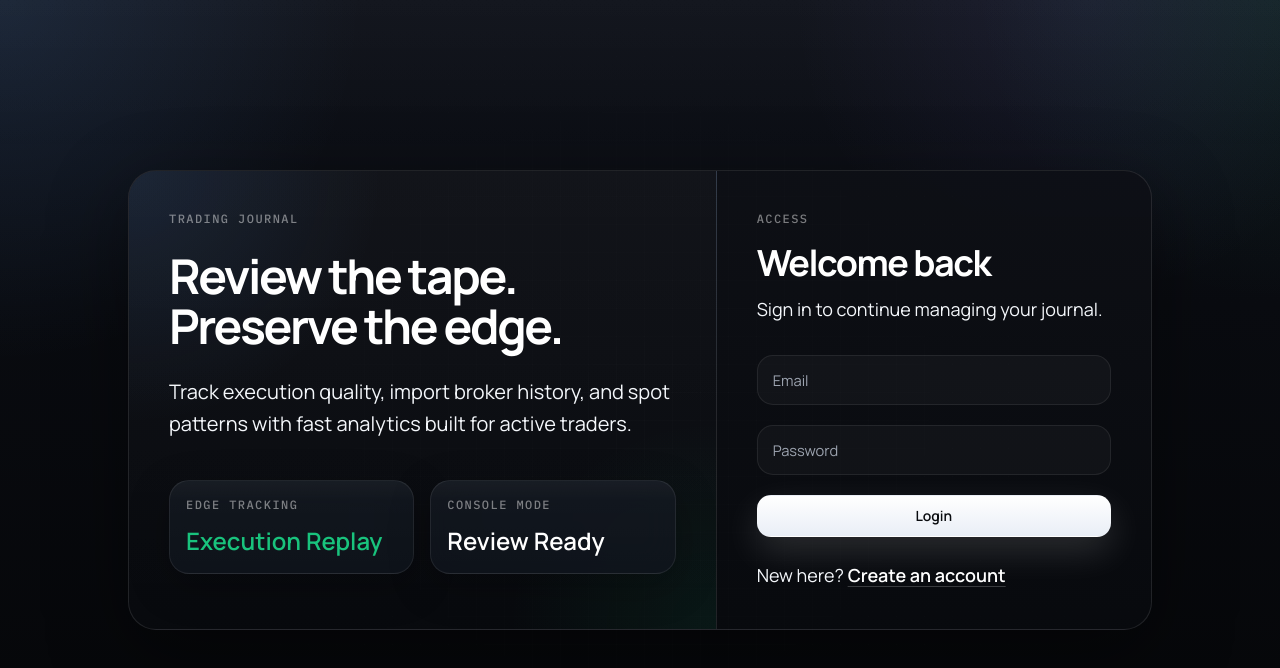
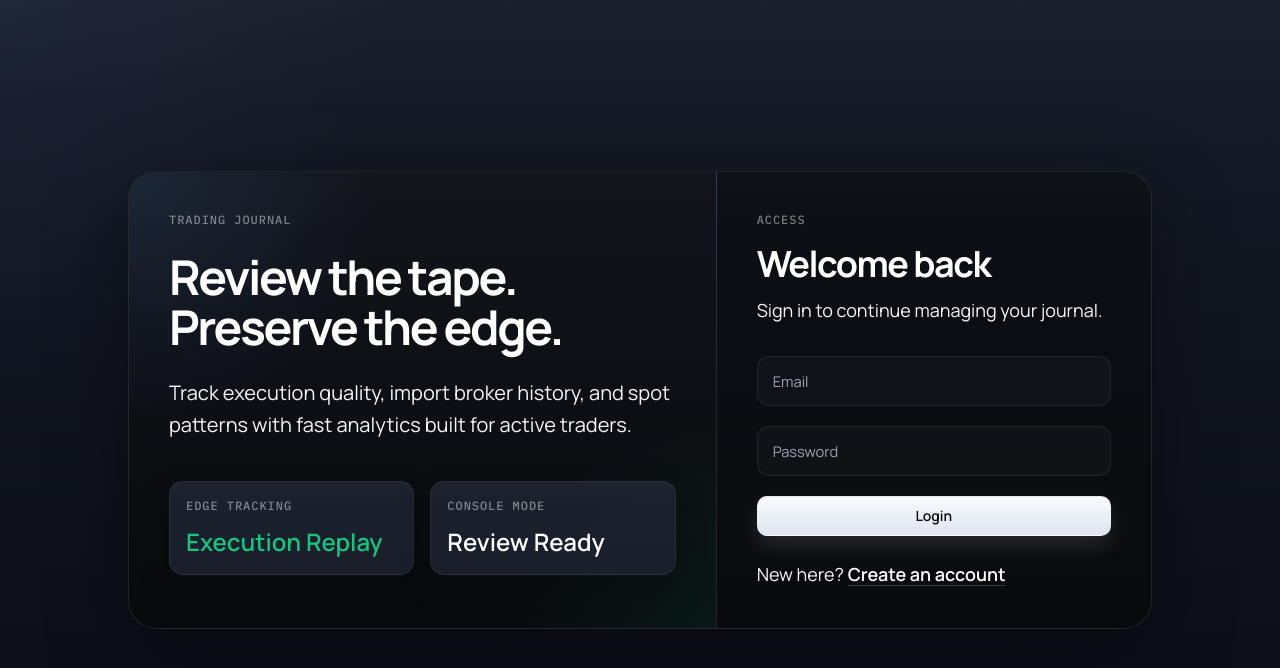
Before and after one commit to sim-haupt/Trader, a React (Vite) app in the folder frontend/: page /login in a window 1280 px wide. Shown: the top 668 px of the page. Built offline with nearby package versions, Linux system fonts and the light colour scheme; no server answers.

Commit message:
redesign

```diff
--- a/frontend/src/components/AnalyticsCharts.jsx
+++ b/frontend/src/components/AnalyticsCharts.jsx
@@ -16,17 +16,17 @@ import { formatCurrency, formatPercent } from "../utils/formatters";
 
 function tooltipStyle() {
   return {
-    background: "rgba(11,13,18,0.96)",
-    border: "1px solid rgba(255,255,255,0.12)",
-    borderRadius: "16px",
+    background: "rgba(25,30,43,0.96)",
+    border: "1px solid rgba(255,255,255,0.08)",
+    borderRadius: "12px",
     color: "#f5f7fb",
-    boxShadow: "0 24px 60px rgba(0,0,0,0.38)"
+    boxShadow: "0 18px 40px rgba(0,0,0,0.28)"
   };
 }
 
 function MiniMetric({ label, value, tone = "text-white", note }) {
   return (
-    <div className="rounded-[18px] border border-white/8 bg-white/[0.03] px-4 py-4 shadow-[inset_0_1px_0_rgba(255,255,255,0.05)]">
+    <div className="rounded-[12px] border border-white/8 bg-white/[0.025] px-4 py-4">
       <p className="ui-title text-[10px] text-white/48">{label}</p>
       <p className={`mt-3 text-3xl font-bold tracking-[-0.04em] ${tone}`}>{value}</p>
       {note ? <p className="mt-2 text-sm text-white/56">{note}</p> : null}
@@ -50,7 +50,7 @@ function AnalyticsCharts({ analytics }) {
           {lastSevenDays.map((day) => (
             <div
               key={day.date}
-              className="rounded-[18px] border border-white/8 bg-[linear-gradient(180deg,rgba(255,255,255,0.035),rgba(255,255,255,0.015))] px-4 py-4 shadow-[inset_0_1px_0_rgba(255,255,255,0.04)]"
+              className="rounded-[10px] border border-white/8 bg-[linear-gradient(180deg,rgba(255,255,255,0.02),rgba(255,255,255,0.008))] px-4 py-4"
             >
               <p className="ui-title text-[10px] uppercase text-white/45">{day.weekday}</p>
               <p className="mt-2 text-sm text-white/62">{day.label}</p>
@@ -97,12 +97,12 @@ function AnalyticsCharts({ analytics }) {
               <AreaChart data={equityCurve}>
                 <defs>
                   <linearGradient id="equityGradient" x1="0" y1="0" x2="0" y2="1">
-                    <stop offset="5%" stopColor="#ffffff" stopOpacity={0.16} />
-                    <stop offset="45%" stopColor="#19c37d" stopOpacity={0.2} />
-                    <stop offset="95%" stopColor="#19c37d" stopOpacity={0.03} />
+                    <stop offset="0%" stopColor="#2be28c" stopOpacity={0.22} />
+                    <stop offset="55%" stopColor="#2be28c" stopOpacity={0.08} />
+                    <stop offset="100%" stopColor="#2be28c" stopOpacity={0.01} />
                   </linearGradient>
                 </defs>
-                <CartesianGrid stroke="rgba(255,255,255,0.06)" vertical={false} />
+                <CartesianGrid stroke="rgba(255,255,255,0.05)" vertical={false} />
                 <XAxis
                   dataKey="date"
                   stroke="#8e96a6"
@@ -115,7 +115,7 @@ function AnalyticsCharts({ analytics }) {
                 <Area
                   type="monotone"
                   dataKey="equity"
-                  stroke="#19c37d"
+                  stroke="#18c87a"
                   strokeWidth={3}
                   fill="url(#equityGradient)"
                 />
@@ -151,7 +151,7 @@ function AnalyticsCharts({ analytics }) {
           <div className="h-[320px]">
             <ResponsiveContainer width="100%" height="100%">
               <BarChart data={averageTradeDayData}>
-                <CartesianGrid stroke="rgba(255,255,255,0.06)" vertical={false} />
+                <CartesianGrid stroke="rgba(255,255,255,0.05)" vertical={false} />
                 <XAxis
                   dataKey="label"
                   stroke="#8e96a6"
@@ -167,7 +167,7 @@ function AnalyticsCharts({ analytics }) {
                   tick={{ fill: "#c6cedb", fontSize: 11 }}
                 />
                 <Tooltip contentStyle={tooltipStyle()} />
-                <Bar dataKey="averagePnl" barSize={28} radius={[8, 8, 0, 0]}>
+                <Bar dataKey="averagePnl" barSize={26} radius={[6, 6, 0, 0]}>
                   {averageTradeDayData.map((entry) => (
                     <Cell key={entry.date} fill={entry.averagePnl >= 0 ? "#56f0a9" : "#ff6b6b"} />
                   ))}
--- a/frontend/src/components/TradeTable.jsx
+++ b/frontend/src/components/TradeTable.jsx
@@ -5,7 +5,7 @@ function TradeTable({ trades, onEdit, onDelete, onSelectTrade, showActions = tru
     <div className="ui-table-shell">
       <div className="overflow-x-auto">
         <table className="min-w-full divide-y divide-white/10 text-sm">
-          <thead className="bg-[linear-gradient(180deg,rgba(255,255,255,0.045),rgba(255,255,255,0.015))]">
+          <thead className="bg-[linear-gradient(180deg,rgba(255,255,255,0.024),rgba(255,255,255,0.008))]">
             <tr className="ui-title text-left text-[11px] text-white/58">
               <th className="px-4 py-4">DATE</th>
               <th className="px-4 py-4">SYMBOL</th>
@@ -35,7 +35,7 @@ function TradeTable({ trades, onEdit, onDelete, onSelectTrade, showActions = tru
                       onSelectTrade?.(trade);
                     }
                   }}
-                  className="cursor-pointer transition hover:bg-white/[0.035] focus:bg-white/[0.035] focus:outline-none"
+                  className="cursor-pointer transition hover:bg-white/[0.025] focus:bg-white/[0.025] focus:outline-none"
                 >
                   <td className="px-4 py-4 text-white/88">{formatDate(trade.entryDate)}</td>
                   <td className="px-4 py-4 text-[15px] font-semibold tracking-[-0.02em] text-white">{trade.symbol}</td>
--- a/frontend/src/components/ui/Card.jsx
+++ b/frontend/src/components/ui/Card.jsx
@@ -2,11 +2,11 @@ function Card({ title, subtitle, action, children, className = "" }) {
   return (
     <section className={`ui-panel p-0 ${className}`}>
       {(title || subtitle || action) && (
-        <div className="border-b border-white/8 bg-[linear-gradient(180deg,rgba(255,255,255,0.04),rgba(255,255,255,0.012))] px-6 py-5">
+        <div className="border-b border-white/8 bg-[linear-gradient(180deg,rgba(255,255,255,0.026),rgba(255,255,255,0.008))] px-6 py-5">
           <div className="flex items-start justify-between gap-4">
             <div>
-              {title && <h2 className="ui-title text-[11px] text-white/82">{title}</h2>}
-              {subtitle ? <p className="mt-2 max-w-2xl text-[15px] leading-6 text-white/56">{subtitle}</p> : null}
+              {title && <h2 className="ui-title text-[11px] text-white/78">{title}</h2>}
+              {subtitle ? <p className="mt-2 max-w-2xl text-[15px] leading-6 text-white/54">{subtitle}</p> : null}
             </div>
             {action}
           </div>
--- a/frontend/src/index.css
+++ b/frontend/src/index.css
@@ -7,24 +7,24 @@
 :root,
 body,
 body[data-theme="dark"] {
-  --bg-0: #050608;
-  --bg-1: #090b10;
-  --bg-2: #10131b;
-  --panel: rgba(17, 21, 30, 0.82);
-  --panel-strong: rgba(12, 14, 20, 0.98);
-  --panel-soft: rgba(255, 255, 255, 0.03);
-  --line: rgba(255, 255, 255, 0.08);
-  --line-strong: rgba(255, 255, 255, 0.16);
-  --text: #f4f7fb;
-  --text-soft: #a6afbf;
-  --text-dim: #737c8e;
-  --mint: #19c37d;
-  --red: #ff5d6c;
-  --yellow: #f6c453;
+  --bg-0: #0a0d14;
+  --bg-1: #111520;
+  --bg-2: #171c28;
+  --panel: rgba(28, 33, 47, 0.88);
+  --panel-strong: rgba(25, 30, 43, 0.96);
+  --panel-soft: rgba(255, 255, 255, 0.025);
+  --line: rgba(255, 255, 255, 0.07);
+  --line-strong: rgba(255, 255, 255, 0.12);
+  --text: #f4f6fb;
+  --text-soft: #b1b8c7;
+  --text-dim: #8c94a6;
+  --mint: #18c87a;
+  --red: #ff5d57;
+  --yellow: #f4c85c;
   --blue: #63a7ff;
-  --violet: #8b7cff;
-  --shadow: 0 24px 80px rgba(0, 0, 0, 0.42);
-  --shadow-soft: 0 12px 40px rgba(0, 0, 0, 0.26);
+  --violet: #7f8cff;
+  --shadow: 0 24px 80px rgba(0, 0, 0, 0.34);
+  --shadow-soft: 0 12px 32px rgba(0, 0, 0, 0.24);
 }
 
 * {
@@ -41,10 +41,8 @@ body {
 body {
   font-family: "Manrope", sans-serif;
   background:
-    radial-gradient(circle at top left, rgba(99, 167, 255, 0.12), transparent 24%),
-    radial-gradient(circle at 85% 0%, rgba(139, 124, 255, 0.08), transparent 22%),
-    radial-gradient(circle at top right, rgba(25, 195, 125, 0.08), transparent 20%),
-    linear-gradient(180deg, var(--bg-2) 0%, var(--bg-1) 38%, var(--bg-0) 100%);
+    radial-gradient(circle at top left, rgba(99, 167, 255, 0.06), transparent 26%),
+    linear-gradient(180deg, var(--bg-2) 0%, var(--bg-1) 42%, var(--bg-0) 100%);
   color: var(--text);
 }
 
@@ -58,11 +56,11 @@ body::before {
   inset: 0;
   pointer-events: none;
   background:
-    linear-gradient(rgba(255, 255, 255, 0.025) 1px, transparent 1px),
-    linear-gradient(90deg, rgba(255, 255, 255, 0.025) 1px, transparent 1px);
-  background-size: 28px 28px;
-  mask-image: radial-gradient(circle at center, black, transparent 92%);
-  opacity: 0.5;
+    linear-gradient(rgba(255, 255, 255, 0.015) 1px, transparent 1px),
+    linear-gradient(90deg, rgba(255, 255, 255, 0.015) 1px, transparent 1px);
+  background-size: 36px 36px;
+  mask-image: radial-gradient(circle at center, black, transparent 88%);
+  opacity: 0.35;
 }
 
 body::after {
@@ -70,7 +68,7 @@ body::after {
   position: fixed;
   inset: 0;
   pointer-events: none;
-  background: linear-gradient(180deg, rgba(255, 255, 255, 0.02), transparent 20%);
+  background: linear-gradient(180deg, rgba(255, 255, 255, 0.02), transparent 16%);
 }
 
 input,
@@ -97,16 +95,16 @@ textarea {
     min-height: 100vh;
     display: grid;
     place-items: start center;
-    padding: 24px;
+    padding: 20px;
   }
 
   .desktop-frame {
-    width: min(100%, 1600px);
+    width: min(100%, 1560px);
     min-height: calc(100vh - 56px);
-    background: linear-gradient(180deg, rgba(255, 255, 255, 0.015), transparent 22%);
+    background: transparent;
     display: grid;
     grid-template-rows: auto 1fr;
-    gap: 18px;
+    gap: 16px;
     padding: 0;
   }
 
@@ -115,30 +113,30 @@ textarea {
     top: 0;
     z-index: 20;
     border: 1px solid var(--line);
-    border-radius: 20px;
+    border-radius: 16px;
     background:
-      linear-gradient(180deg, rgba(255, 255, 255, 0.045), rgba(255, 255, 255, 0.01)),
-      rgba(12, 14, 20, 0.78);
-    backdrop-filter: blur(20px);
+      linear-gradient(180deg, rgba(255, 255, 255, 0.025), rgba(255, 255, 255, 0.008)),
+      rgba(22, 27, 39, 0.9);
+    backdrop-filter: blur(16px);
     box-shadow: var(--shadow-soft);
-    padding: 12px 14px;
+    padding: 12px;
   }
 
   .ui-panel {
     overflow: hidden;
     border: 1px solid var(--line);
-    border-radius: 20px;
+    border-radius: 14px;
     background:
-      linear-gradient(180deg, rgba(255, 255, 255, 0.045), rgba(255, 255, 255, 0.012) 22%, transparent 100%),
+      linear-gradient(180deg, rgba(255, 255, 255, 0.022), rgba(255, 255, 255, 0.006) 18%, transparent 100%),
       var(--panel);
     box-shadow: var(--shadow-soft);
-    backdrop-filter: blur(16px);
+    backdrop-filter: blur(12px);
   }
 
   .ui-title {
     font-family: "IBM Plex Mono", monospace;
     font-weight: 500;
-    letter-spacing: 0.12em;
+    letter-spacing: 0.08em;
     text-transform: uppercase;
     line-height: 1.35;
   }
@@ -146,8 +144,8 @@ textarea {
   .ui-input {
     width: 100%;
     border: 1px solid var(--line);
-    border-radius: 16px;
-    background: rgba(255, 255, 255, 0.032);
+    border-radius: 12px;
+    background: rgba(255, 255, 255, 0.028);
     color: var(--text);
     padding: 13px 15px;
     outline: none;
@@ -161,7 +159,7 @@ textarea {
   .ui-input:focus {
     border-color: rgba(99, 167, 255, 0.5);
     background: rgba(255, 255, 255, 0.05);
-    box-shadow: 0 0 0 4px rgba(99, 167, 255, 0.12), 0 12px 30px rgba(0, 0, 0, 0.18);
+    box-shadow: 0 0 0 4px rgba(99, 167, 255, 0.1);
   }
 
   .ui-button,
@@ -171,7 +169,7 @@ textarea {
     align-items: center;
     justify-content: center;
     gap: 8px;
-    border-radius: 14px;
+    border-radius: 10px;
     border: 1px solid var(--line);
     transition:
       transform 120ms ease,
@@ -188,35 +186,35 @@ textarea {
   }
 
   .ui-button {
-    background: linear-gradient(180deg, rgba(255,255,255,0.055), rgba(255,255,255,0.025));
+    background: linear-gradient(180deg, rgba(255,255,255,0.04), rgba(255,255,255,0.02));
     color: var(--text);
-    padding: 10px 14px;
+    padding: 9px 13px;
     font-size: 0.85rem;
     font-weight: 600;
-    box-shadow: inset 0 1px 0 rgba(255,255,255,0.05);
+    box-shadow: inset 0 1px 0 rgba(255,255,255,0.04);
   }
 
   .ui-button-solid {
-    background: linear-gradient(180deg, #ffffff, #e9eef6);
+    background: linear-gradient(180deg, #f8fafc, #dfe6f0);
     color: #090b0f;
-    padding: 10px 14px;
+    padding: 9px 13px;
     font-size: 0.85rem;
     font-weight: 600;
-    box-shadow: 0 14px 36px rgba(255, 255, 255, 0.14);
+    box-shadow: 0 10px 24px rgba(255, 255, 255, 0.12);
   }
 
   .ui-chip {
-    background: rgba(255, 255, 255, 0.04);
+    background: rgba(255, 255, 255, 0.035);
     color: var(--text-soft);
-    padding: 8px 12px;
-    font-size: 0.74rem;
+    padding: 7px 11px;
+    font-size: 0.72rem;
     font-weight: 500;
   }
 
   .ui-notice {
     border: 1px solid var(--line-strong);
-    border-radius: 18px;
-    background: linear-gradient(180deg, rgba(255, 255, 255, 0.045), rgba(255, 255, 255, 0.015));
+    border-radius: 12px;
+    background: linear-gradient(180deg, rgba(255, 255, 255, 0.03), rgba(255, 255, 255, 0.012));
     color: var(--text);
     padding: 14px 16px;
     font-size: 0.92rem;
@@ -227,7 +225,7 @@ textarea {
   .ui-table-shell {
     overflow: hidden;
     border: 1px solid var(--line);
-    border-radius: 20px;
+    border-radius: 14px;
     background: var(--panel-strong);
     box-shadow: var(--shadow-soft);
   }
```
Also changed, not shown: frontend/src/layouts/AppShell.jsx (+8 -8 lines), frontend/src/pages/CalendarPage.jsx (+10 -10 lines).
